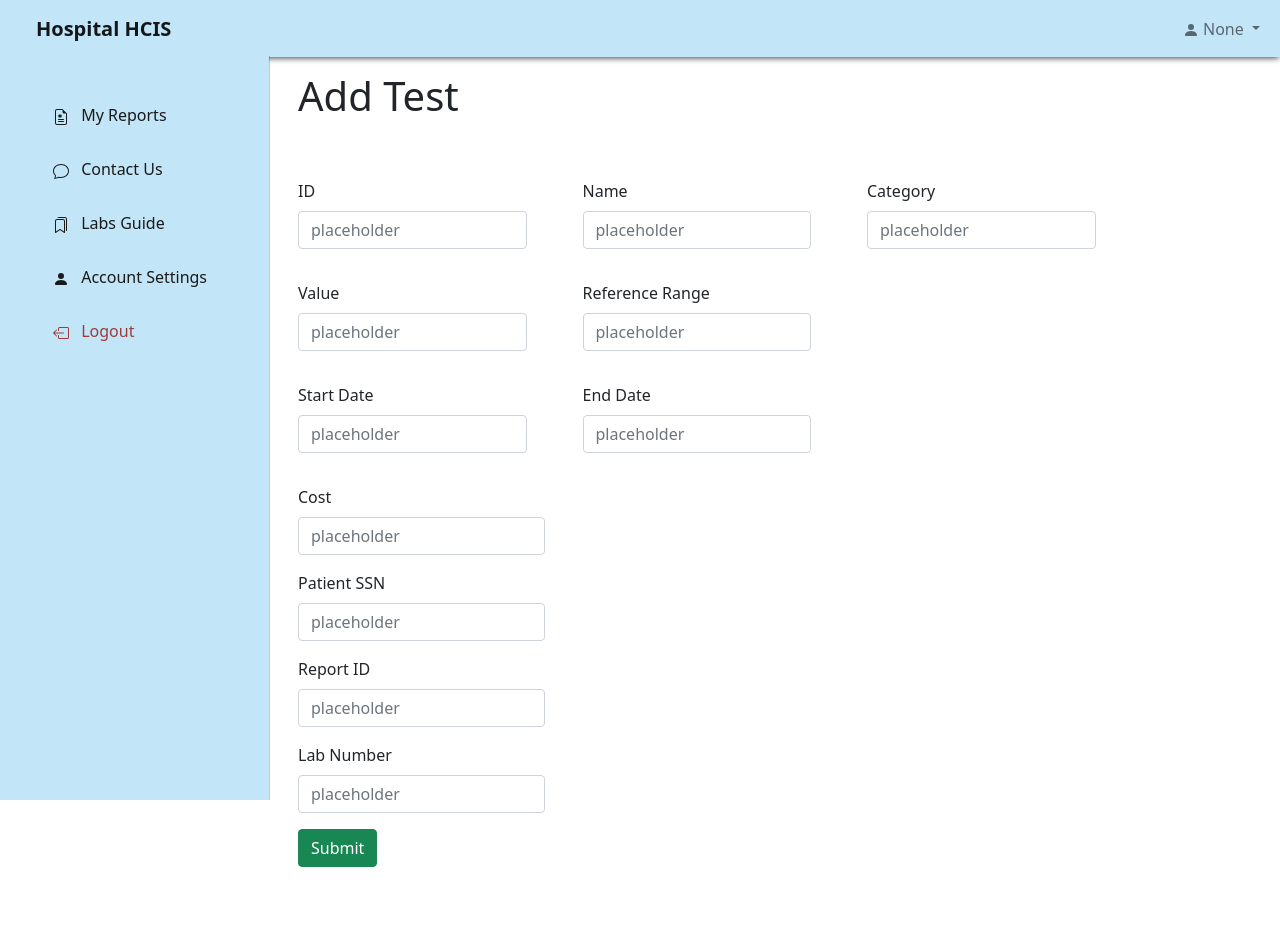
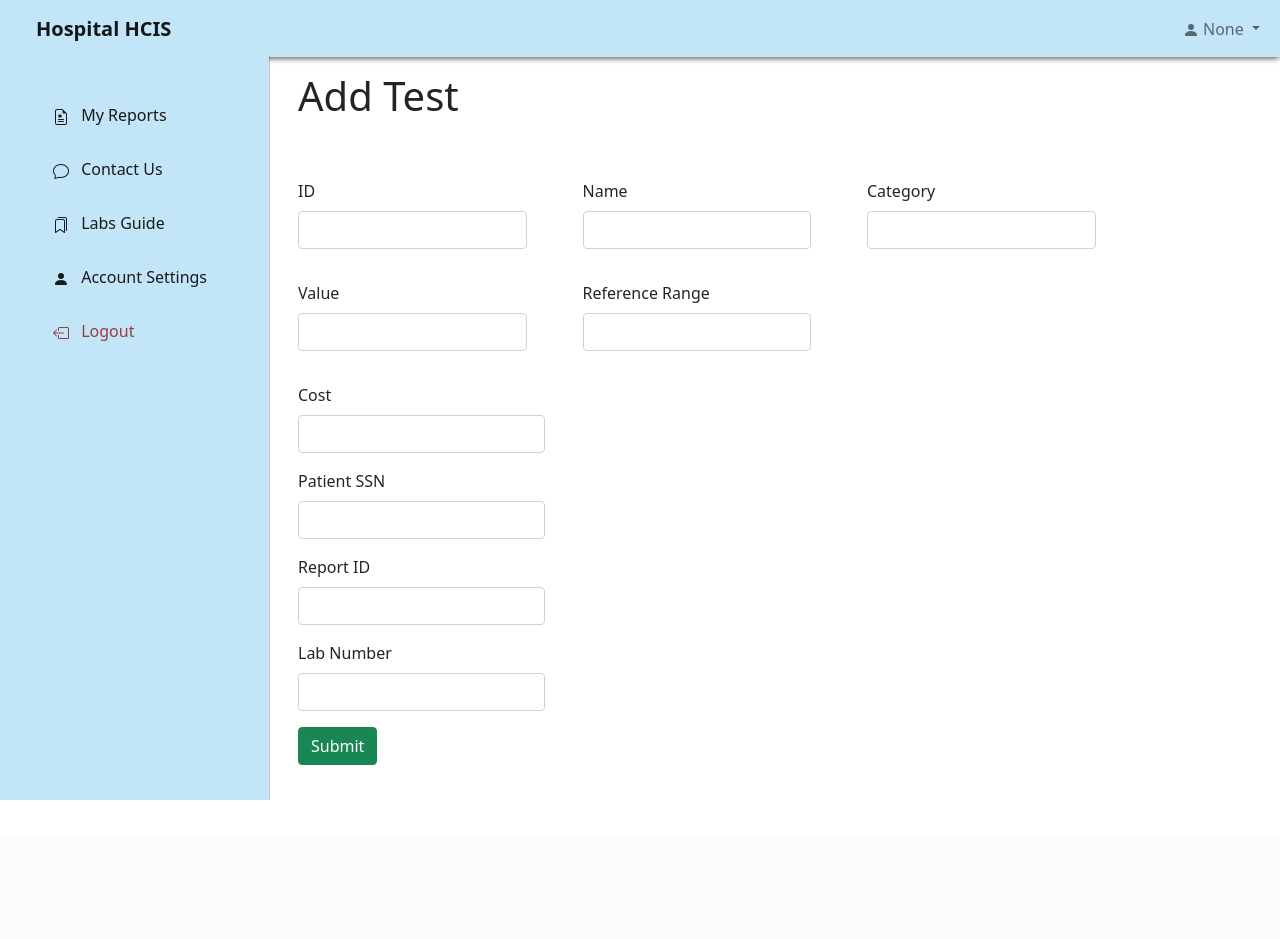
Before and after one commit to mo-gaafar/laboratory-hcis-webapp, a Flask app: page /Add_test in a window 1280 px wide. After the commit the page ends 800 px from the top, so only its background shows below. Run offline with Flask 2, Linux system fonts and the light colour scheme; some libraries are stand-ins or nearby versions.

Commit message:
Add files via upload

```diff
--- a/templates/Add_test.html
+++ b/templates/Add_test.html
@@ -24,38 +24,26 @@
                 <div class="row">
                     <div class="col-3 m-3">
                         <label for="exampleFormControlInput1" class="form-label">ID</label>
-                        <input name="Test_ID" type="string" class="form-control" id="exampleFormControlInput1" placeholder="placeholder">
+                        <input name="Test_ID" type="string" class="form-control" id="exampleFormControlInput1" placeholder="" required>
                     </div>
                     <div class="col-3 m-3">
                         <label for="exampleFormControlInput1" class="form-label">Name</label>
-                        <input name="Test_Name" type="string" class="form-control" id="exampleFormControlInput1" placeholder="placeholder">
+                        <input name="Test_Name" type="string" class="form-control" id="exampleFormControlInput1" placeholder="" required>
                     </div>
                     <div class="col-3 m-3">
                         <label for="exampleFormControlInput1" class="form-label">Category</label>
-                        <input name="Category" type="string" class="form-control" id="exampleFormControlInput1" placeholder="placeholder">
+                        <input name="Category" type="string" class="form-control" id="exampleFormControlInput1" placeholder="" required>
                     </div>
                 </div>
 
                 <div class="row">
                     <div class="col-3 m-3">
                         <label for="exampleFormControlInput1" class="form-label">Value</label>
-                        <input name="Value" type="string" class="form-control" id="exampleFormControlInput1" placeholder="placeholder">
+                        <input name="Value" type="string" class="form-control" id="exampleFormControlInput1" placeholder="" required>
                     </div>
                     <div class="col-3 m-3">
                         <label for="exampleFormControlInput1" class="form-label">Reference Range</label>
-                        <input name="Reference_Range" type="string" class="form-control" id="exampleFormControlInput1" placeholder="placeholder">
-                    </div>
-
-                </div>
-
-                <div class="row">
-                    <div class="col-3 m-3">
-                        <label for="exampleFormControlInput1" class="form-label">Start Date</label>
-                        <input name="Start_Date" type="string" class="form-control" id="exampleFormControlInput1" placeholder="placeholder">
-                    </div>
-                    <div class="col-3 m-3">
-                        <label for="exampleFormControlInput1" class="form-label">End Date</label>
-                        <input name="End_Date" type="string" class="form-control" id="exampleFormControlInput1" placeholder="placeholder">
+                        <input name="Reference_Range" type="string" class="form-control" id="exampleFormControlInput1" placeholder="" required>
                     </div>
 
                 </div>
@@ -63,21 +51,23 @@
 
 
 
+
+
                 <div class="col-3 m-3">
                     <label for="exampleFormControlInput1" class="form-label">Cost</label>
-                    <input name="Cost" type="string" class="form-control" id="exampleFormControlInput1" placeholder="placeholder">
+                    <input name="Cost" type="string" class="form-control" id="exampleFormControlInput1" placeholder="" required>
                 </div>
                 <div class="col-3 m-3">
                     <label for="exampleFormControlInput1" class="form-label">Patient SSN</label>
-                    <input name="Patient_SSN" type="string" class="form-control" id="exampleFormControlInput1" placeholder="placeholder">
+                    <input name="Patient_SSN" type="string" class="form-control" id="exampleFormControlInput1" placeholder="" required>
                 </div>
                 <div class="col-3 m-3">
                     <label for="exampleFormControlInput1" class="form-label">Report ID</label>
-                    <input name="Report_ID" type="string" class="form-control" id="exampleFormControlInput1" placeholder="placeholder">
+                    <input name="Report_ID" type="string" class="form-control" id="exampleFormControlInput1" placeholder="" required>
                 </div>
                 <div class="col-3 m-3">
                     <label for="exampleFormControlInput1" class="form-label">Lab Number</label>
-                    <input name="Lab_No" type="string" class="form-control" id="exampleFormControlInput1" placeholder="placeholder">
+                    <input name="Lab_No" type="string" class="form-control" id="exampleFormControlInput1" placeholder="" required>
                 </div>
 
                 <div class="m-3">
--- a/templates/ContactUs.html
+++ b/templates/ContactUs.html
@@ -10,7 +10,7 @@
    <body>
     <div class="container">
         <div class="text">CONTACT US</div>
-        <form action="#">
+         <form action="http://127.0.0.1:5000/ContactUs" method="POST">
            <div class="form-row">
               <div class="input-data">
                  <input type="text" required>
@@ -45,7 +45,7 @@
                  <div class="form-row submit-btn">
                     <div class="input-data">
                        <div class="inner"></div>
-                       <input action = "/Home" type="submit" value="submit">
+                       <input  type="submit" value="submit">
                     </div>
                  </div>
               </div>
--- a/templates/admin_navbar.html
+++ b/templates/admin_navbar.html
@@ -68,7 +68,7 @@ box-shadow: 0px 2px 6px -1px rgba(0,0,0,0.75);
         </button>
         <!-- OFFCANVAS TRIGGER-->
 
-        <a class="navbar-brand fw-bold me-auto ms-4" href="#">Hospital HCIS Admin</a>
+        <a class="navbar-brand fw-bold me-auto ms-4" href="/Home">Hospital HCIS Admin</a>
         <button class="navbar-toggler" type="button" data-bs-toggle="collapse" data-bs-target="#navbarSupportedContent"
             aria-controls="navbarSupportedContent" aria-expanded="false" aria-label="Toggle navigation">
             <span class="navbar-toggler-icon"></span>
@@ -175,7 +175,7 @@ box-shadow: 0px 2px 6px -1px rgba(0,0,0,0.75);
     </button>
 
     <button type="button" class="btn btn-dark " style="width: 100%;">
-        <a href="/viewequipment" class="nav-item nav-link link-light bold text-start">
+        <a href="http://127.0.0.1:5000/viewequipment" class="nav-item nav-link link-light bold text-start">
             <span class="p-2 ">
                 <svg xmlns="http://www.w3.org/2000/svg" width="16" height="16" fill="currentColor" class="bi bi-tools"
                     viewBox="0 0 16 16">
--- a/templates/patient_navbar.html
+++ b/templates/patient_navbar.html
@@ -110,7 +110,7 @@ box-shadow: 0px 2px 6px -1px rgba(0,0,0,0.75);
         </button>
         <!-- OFFCANVAS TRIGGER-->
 
-        <a class="navbar-brand fw-bold me-auto ms-lg-4 ms-1" href="#">Hospital HCIS</a>
+        <a class="navbar-brand fw-bold me-auto ms-lg-4 ms-1" href="/Home">Hospital HCIS</a>
         <button class="navbar-toggler" type="button" data-bs-toggle="collapse" data-bs-target="#navbarSupportedContent"
             aria-controls="navbarSupportedContent" aria-expanded="false" aria-label="Toggle navigation">
             <span class="navbar-toggler-icon "></span>
@@ -163,7 +163,7 @@ box-shadow: 0px 2px 6px -1px rgba(0,0,0,0.75);
     </button>
 
     <button type="button" class="btn btn-transparent " style="width: 100%;">
-        <a href="#" class="nav-item nav-link link-light bold text-start">
+        <a href="/ContactUs" class="nav-item nav-link link-light bold text-start">
             <span class="p-2 ">
                 <svg xmlns="http://www.w3.org/2000/svg" width="16" height="16" fill="currentColor" class="bi bi-chat"
                     viewBox="0 0 16 16">
```
Also changed, not shown: templates/Add_report_labtech.html (+6 -6 lines), templates/View_report_labtech.html (+10 -8 lines), templates/hr_navbar.html (+13 -1 lines), templates/labtech_navbar.html (+4 -4 lines), templates/login.html (+6 -4 lines), templates/signup.html (+14 -14 lines).
